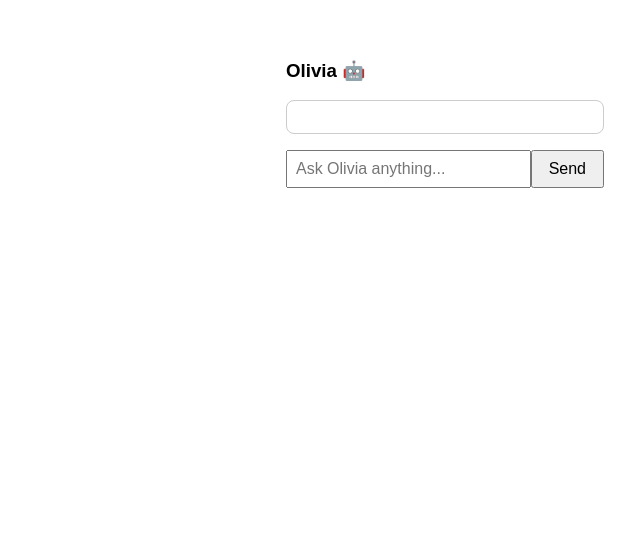
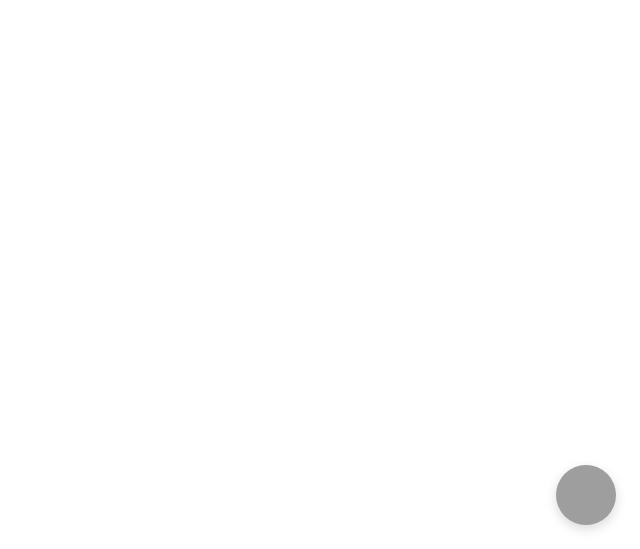
Before and after one commit to infiltrate1011/olivia, a website: page public/embed.html in a window 1280 px wide. Shown: the part 251-800 px from the top of the page, without its empty margins (640-1280 px from the left). Drawn offline with Linux system fonts and the light colour scheme; grey boxes are pictures that could not be loaded.

Commit message:
Fix: embed.html now loads widget.js correctly

```diff
--- a/public/embed.html
+++ b/public/embed.html
@@ -7,24 +7,13 @@
       html, body {
         margin: 0;
         padding: 0;
-        font-family: sans-serif;
         background: #fff;
         height: 100%;
         overflow: hidden;
       }
-      #chat {
-        width: 100%;
-        height: 100%;
-        border: none;
-      }
     </style>
   </head>
   <body>
-    <iframe
-      id="chat"
-      src="/"
-      title="Olivia"
-      allow="clipboard-write"
-    ></iframe>
+    <script src="/widget.js" defer></script>
   </body>
 </html>
```
